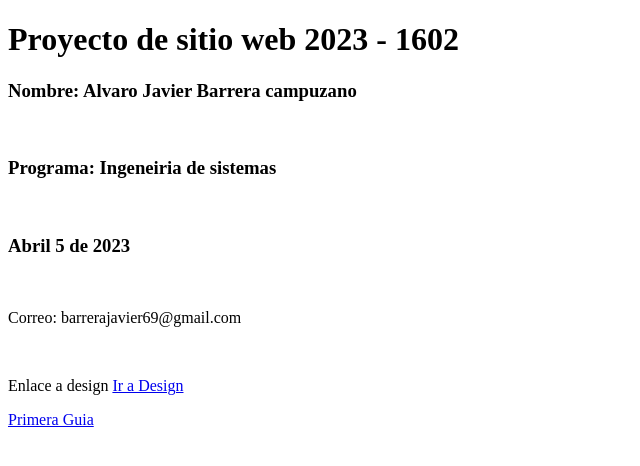
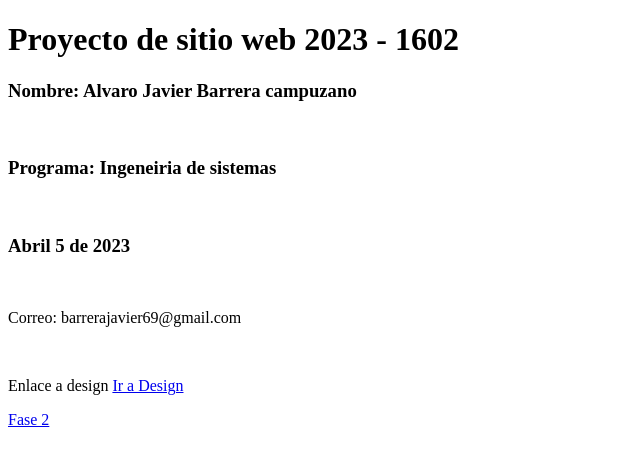
Before and after one commit to Abarreraca/DSW-AlvaroBarrera, a plain HTML site: page index.html in a window 1280 px wide. Shown: the full height of the page, 0-640 px from the left. Drawn offline with Linux system fonts and the light colour scheme.

Commit message:
Update index.html

```diff
--- a/index.html
+++ b/index.html
@@ -18,6 +18,6 @@
 </p>
 
 
-  <a href="Fase 2/index.html">Primera Guia</a>
+  <a href="Fase 2/index.html">Fase 2</a>
 </body>
 </html>
```
